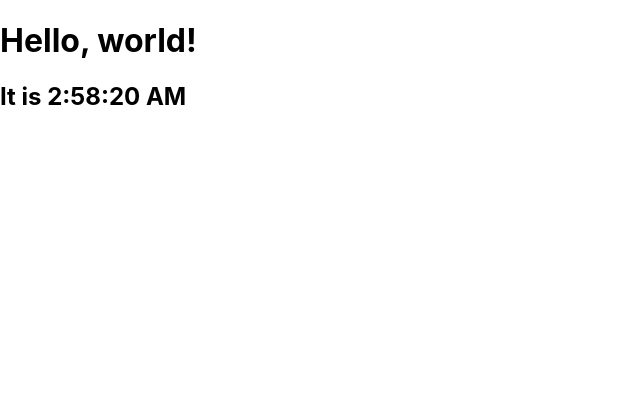
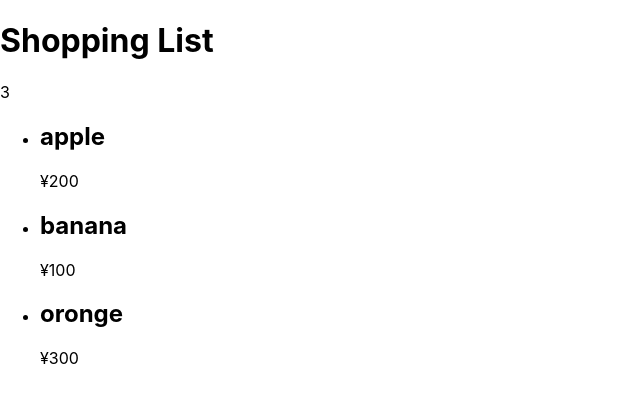
Before and after one commit to sunnyheee/React_-Basic, a React (Create React App) app in the folder my-app/: page / in a window 1280 px wide. Shown: the top 402 px of the page, without its empty margins (0-640 px from the left). Built offline with nearby package versions, Linux system fonts and the light colour scheme.

Commit message:
React 流義

```diff
--- a/my-app/src/App.js
+++ b/my-app/src/App.js
@@ -1,26 +1,36 @@
-import { useEffect, useState } from "react";
+import { useState } from "react";
+import ListItem from "./ListItem";
 
-function App() {
-  // hooksのuseStateを使う
-  const [date, setDate] = useState(new Date());
+const shoppingList = [
+  { id: 1, name: "apple", price: "200" },
+  { id: 2, name: "banana", price: "100" },
+  { id: 3, name: "oronge", price: "300" },
+];
 
-  // useEffectを使うことで、レンダーあとに発生する何かしらの処理をここに収めておく
-  // useEffectの返り値として関数を返すことでアンマウントされた際に行う処理を追加することも可能
-  useEffect(() => {
-    const timerId = setInterval(() => {
-      setDate(new Date(), 1000);
+function App(props) {
+  const [list, setList] = useState(shoppingList);
+  const remaingAmount = list.filter((item) => !item.isDone).length;
+
+  const handleClick = (id) => {
+    const FruitList = list.slice();
+    FruitList.forEach((item) => {
+      console.log(item);
+      if (item.id === id) {
+        item.isDone = !item.isDone;
+      }
     });
-
-    return function cleanup() {
-      clearInterval(timerId);
-    };
-  }, []);
-
+    setList(FruitList);
+  };
   return (
-    <div>
-      <h1>Hello, world!</h1>
-      <h2>It is {date.toLocaleTimeString()}</h2>
-    </div>
+    <>
+      <h1>Shopping List</h1>
+      <p>{remaingAmount}</p>
+      <ul>
+        {shoppingList.map((item) => (
+          <ListItem key={item.id} item={item} onClick={handleClick} />
+        ))}
+      </ul>
+    </>
   );
 }
 
--- /dev/null
+++ b/my-app/src/ListItem.js
@@ -0,0 +1,11 @@
+function ListItem(props) {
+  console.log(props.item.isDone);
+  return (
+    <li>
+      <h2 onClick={() => props.onClick(props.item.id)}>{props.item.name}</h2>
+      <p>¥{props.item.price}</p>
+      {props.item.isDone && <p>Purchased</p>}
+    </li>
+  );
+}
+export default ListItem;
```
Also changed, not shown: my-app/src/App_hooks.js (added, +27 -0 lines).
